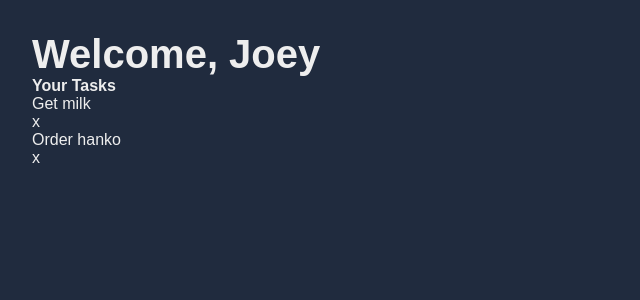
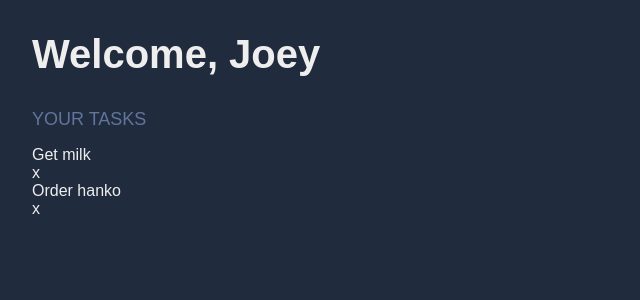
Before and after one commit to joeygroves/mern-stack-todo-app, a React (Create React App) app in the folder client/: page / in a window 1280 px wide. Shown: the top 300 px of the page, without its empty margins (0-640 px from the left). Built offline with nearby package versions, Linux system fonts and the light colour scheme.

Commit message:
Added h4 to stylesheet

```diff
--- a/client/src/index.css
+++ b/client/src/index.css
@@ -25,4 +25,15 @@ body {
 
 h1 {
     font-size: 40px;
+    font-weight: 700;
+    margin-bottom: 32px;
+
 }
+
+h4 {
+    font-size: 18px;
+    color: var(--light-alt);
+    text-transform: uppercase;
+    font-weight: 400;
+    margin-bottom: 16px;
+}
```
